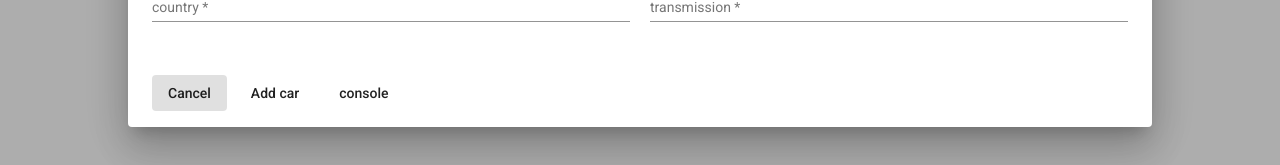
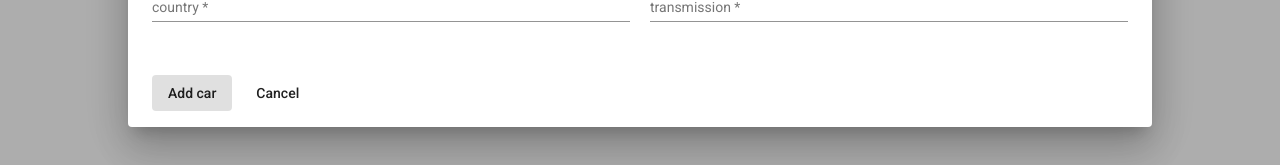
Before and after one commit to patriciapopam/cars-frontend, an Angular app: page / in a window 1280 px wide. Both pictures are taken after a click on the button "Pick one". Shown: the part 571-736 px from the top of the page. Built offline with nearby package versions, Linux system fonts and the light colour scheme.

Commit message:
changed modal so that edit requires 2 steps

```diff
--- a/src/app/components/add-edit-modal/add-edit-modal.component.html
+++ b/src/app/components/add-edit-modal/add-edit-modal.component.html
@@ -18,9 +18,19 @@
   </div>
 
   <div mat-dialog-actions>
-    <button mat-button (click)="onCancelClick()" cdkFocusInitial>Cancel</button>
-    <button mat-button [mat-dialog-close]="true" (click)="onSubmitClick()">{{ submitFormText }}</button>
-    <button mat-button (click)="consoleCar()">console</button>
-    <!-- Use [mat-dialog-close]="true" instead of binding to onSubmitClick() -->
+    <button
+      mat-button
+      *ngIf="!firstDisable; else alternateButton"
+      (click)="onSubmitClick()"
+      cdkFocusInitial
+    >
+      {{ submitFormText }}
+    </button>
+
+    <ng-template #alternateButton>
+      <button mat-button (click)="changeFirstDisable()">Edit this car?</button>
+    </ng-template>
+
+    <button mat-button (click)="onCancelClick()">Cancel</button>
   </div>
 </div>
--- a/src/app/components/add-edit-modal/add-edit-modal.component.ts
+++ b/src/app/components/add-edit-modal/add-edit-modal.component.ts
@@ -80,4 +80,8 @@ export class AddEditModalComponent {
   consoleCar():void{
     console.log(this.data.car);
   }
+
+  changeFirstDisable():void{
+    this.firstDisable = false;
+  }
 }
```
